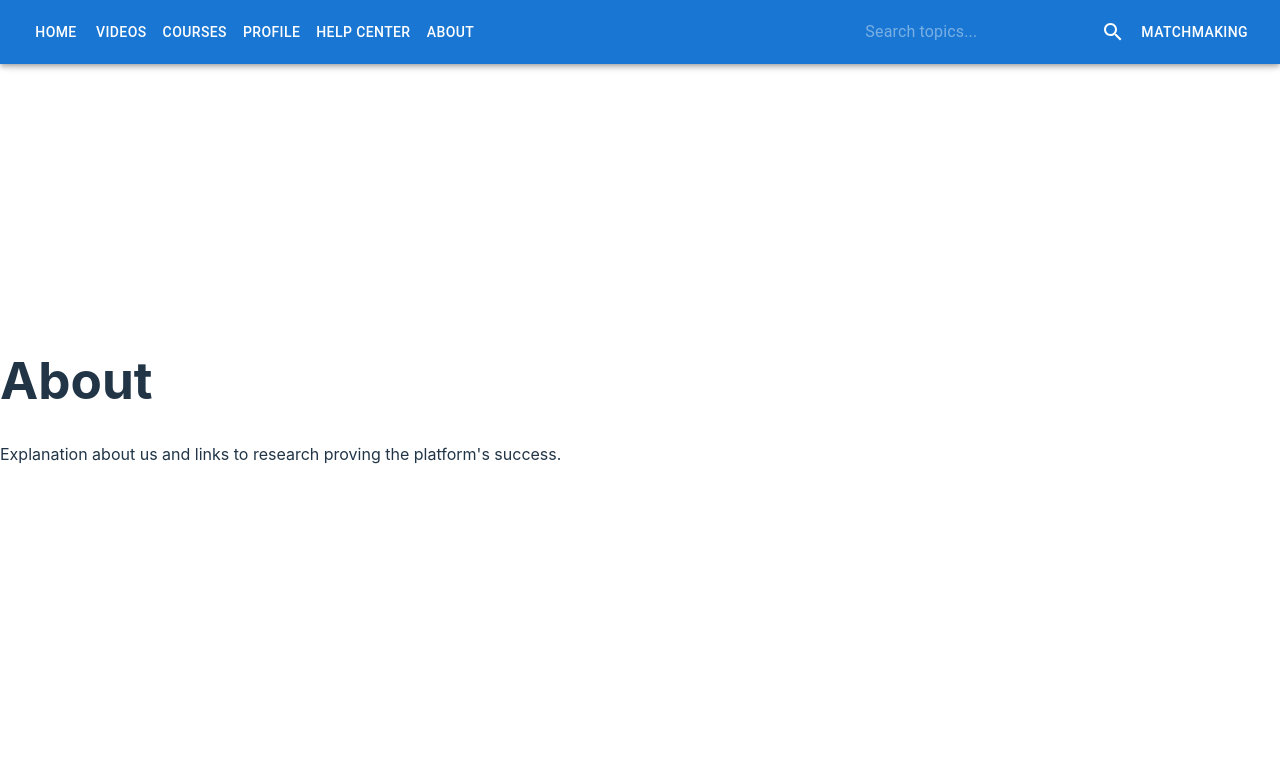
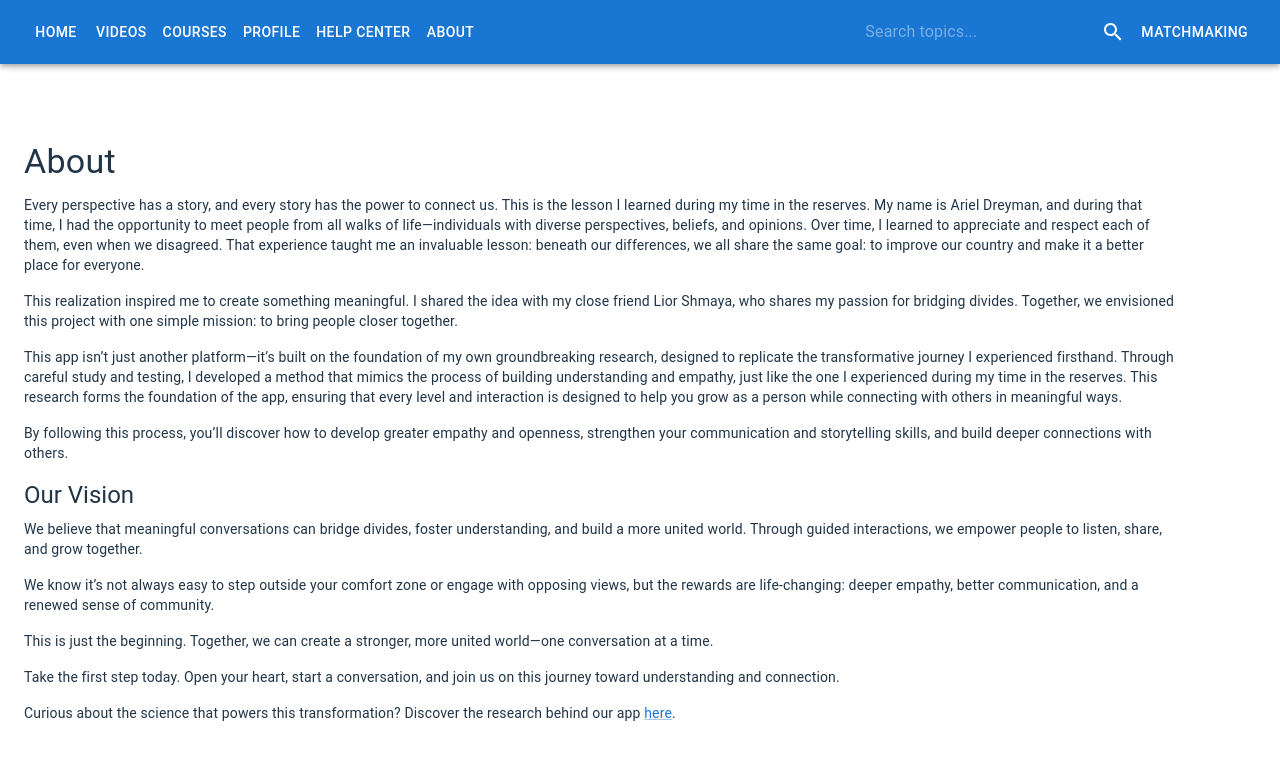
Before and after one commit to arieldre/anti-pilug-project, a React (Vite) app in the folder shopify-app/antipilug-project/: page /about in a window 1280 px wide. Shown: the top 760 px of the page. Built offline with nearby package versions, Linux system fonts and the light colour scheme.

Commit message:
Refactored the application, to include a navbar, use Material UI and new pages (videos, about etc..).

```diff
--- a/shopify-app/antipilug-project/src/pages/About.tsx
+++ b/shopify-app/antipilug-project/src/pages/About.tsx
@@ -1,12 +1,44 @@
-// filepath: /c:/Users/arara/OneDrive/שולחן העבודה/projectantipilug/shopify-app/shopify-app/antipilug-project/src/pages/About.tsx
 import React from 'react';
+import { Typography, Container, Link } from '@mui/material';
+import { Link as RouterLink } from 'react-router-dom';
 
 const About: React.FC = () => {
   return (
-    <div>
-      <h1>About</h1>
-      <p>Explanation about us and links to research proving the platform's success.</p>
-    </div>
+    <Container sx={{ paddingTop: '80px' }}>
+      <Typography variant="h4" gutterBottom>
+        About
+      </Typography>
+      <Typography variant="body2" paragraph>
+        Every perspective has a story, and every story has the power to connect us. This is the lesson I learned during my time in the reserves. My name is Ariel Dreyman, and during that time, I had the opportunity to meet people from all walks of life—individuals with diverse perspectives, beliefs, and opinions. Over time, I learned to appreciate and respect each of them, even when we disagreed. That experience taught me an invaluable lesson: beneath our differences, we all share the same goal: to improve our country and make it a better place for everyone.
+      </Typography>
+      <Typography variant="body2" paragraph>
+        This realization inspired me to create something meaningful. I shared the idea with my close friend Lior Shmaya, who shares my passion for bridging divides. Together, we envisioned this project with one simple mission: to bring people closer together.
+      </Typography>
+      <Typography variant="body2" paragraph>
+        This app isn’t just another platform—it’s built on the foundation of my own groundbreaking research, designed to replicate the transformative journey I experienced firsthand. Through careful study and testing, I developed a method that mimics the process of building understanding and empathy, just like the one I experienced during my time in the reserves. This research forms the foundation of the app, ensuring that every level and interaction is designed to help you grow as a person while connecting with others in meaningful ways.
+      </Typography>
+      <Typography variant="body2" paragraph>
+        By following this process, you’ll discover how to develop greater empathy and openness, strengthen your communication and storytelling skills, and build deeper connections with others.
+      </Typography>
+      <Typography variant="h5" gutterBottom>
+        Our Vision
+      </Typography>
+      <Typography variant="body2" paragraph>
+        We believe that meaningful conversations can bridge divides, foster understanding, and build a more united world. Through guided interactions, we empower people to listen, share, and grow together.
+      </Typography>
+      <Typography variant="body2" paragraph>
+        We know it’s not always easy to step outside your comfort zone or engage with opposing views, but the rewards are life-changing: deeper empathy, better communication, and a renewed sense of community.
+      </Typography>
+      <Typography variant="body2" paragraph>
+        This is just the beginning. Together, we can create a stronger, more united world—one conversation at a time.
+      </Typography>
+      <Typography variant="body2" paragraph>
+        Take the first step today. Open your heart, start a conversation, and join us on this journey toward understanding and connection.
+      </Typography>
+      <Typography variant="body2" paragraph>
+        Curious about the science that powers this transformation? Discover the research behind our app <Link component={RouterLink} to="/research">here</Link>.
+      </Typography>
+    </Container>
   );
 };
 
--- /dev/null
+++ b/shopify-app/antipilug-project/src/pages/Research.tsx
@@ -0,0 +1,29 @@
+import React from 'react';
+import { Typography, Container, Link } from '@mui/material';
+
+const Research: React.FC = () => {
+  return (
+    <Container sx={{ paddingTop: '80px' }}>
+      <Typography variant="h4" gutterBottom>
+        Research
+      </Typography>
+      <Typography variant="body2" paragraph>
+        Our research aimed to bridge divides and foster understanding among people with different political views. We divided participants into two groups based on their political beliefs.
+      </Typography>
+      <Typography variant="body2" paragraph>
+        The study consisted of five rounds, each lasting six minutes. In each round, participants from both groups were given three minutes to share stories on a chosen topic. The goal was for participants to find similarities between themselves and others, and by the end of the five rounds, to realize that they have commonalities not just with one person from the other group, but potentially with everyone.
+      </Typography>
+      <Typography variant="body2" paragraph>
+        The goal of the research was to create a feeling called "kama muta". Kama muta is our scientific name for an emotion that has names in many languages (but not all). In English, it overlaps closely with being moved to tears. This feeling has been checked in previous research and exists globally.
+      </Typography>
+      <Typography variant="body2" paragraph>
+        This method was designed to help participants understand that despite their differences, they share many common goals and values. The results of this research will be added soon.
+      </Typography>
+      <Typography variant="body2" paragraph>
+        This is the latest study about kama muta: Blomster Lyshol, J. K., Seibt, B., Oliver, M. B., & Thomsen, L. (2022). Moving political opponents closer: How kama muta can contribute to reducing the partisan divide in the US. Group Processes & Intergroup Relations. <Link href="https://doi.org/10.1177/13684302211067152" target="_blank" rel="noopener">https://doi.org/10.1177/13684302211067152</Link>
+      </Typography>
+    </Container>
+  );
+};
+
+export default Research;
--- a/shopify-app/antipilug-project/src/router/index.tsx
+++ b/shopify-app/antipilug-project/src/router/index.tsx
@@ -8,6 +8,7 @@ import HelpCenter from '../pages/HelpCenter';
 import About from '../pages/About';
 import Matchmaking from '../pages/Matchmaking';
 import SearchResults from '../pages/SearchResults';
+import Research from '../pages/Research';
 
 const Router: React.FC = () => {
   return (
@@ -20,6 +21,7 @@ const Router: React.FC = () => {
       <Route path="/about" element={<About />} />
       <Route path="/matchmaking" element={<Matchmaking />} />
       <Route path="/search" element={<SearchResults />} />
+      <Route path="/research" element={<Research />} />
     </Routes>
   );
 };
```
